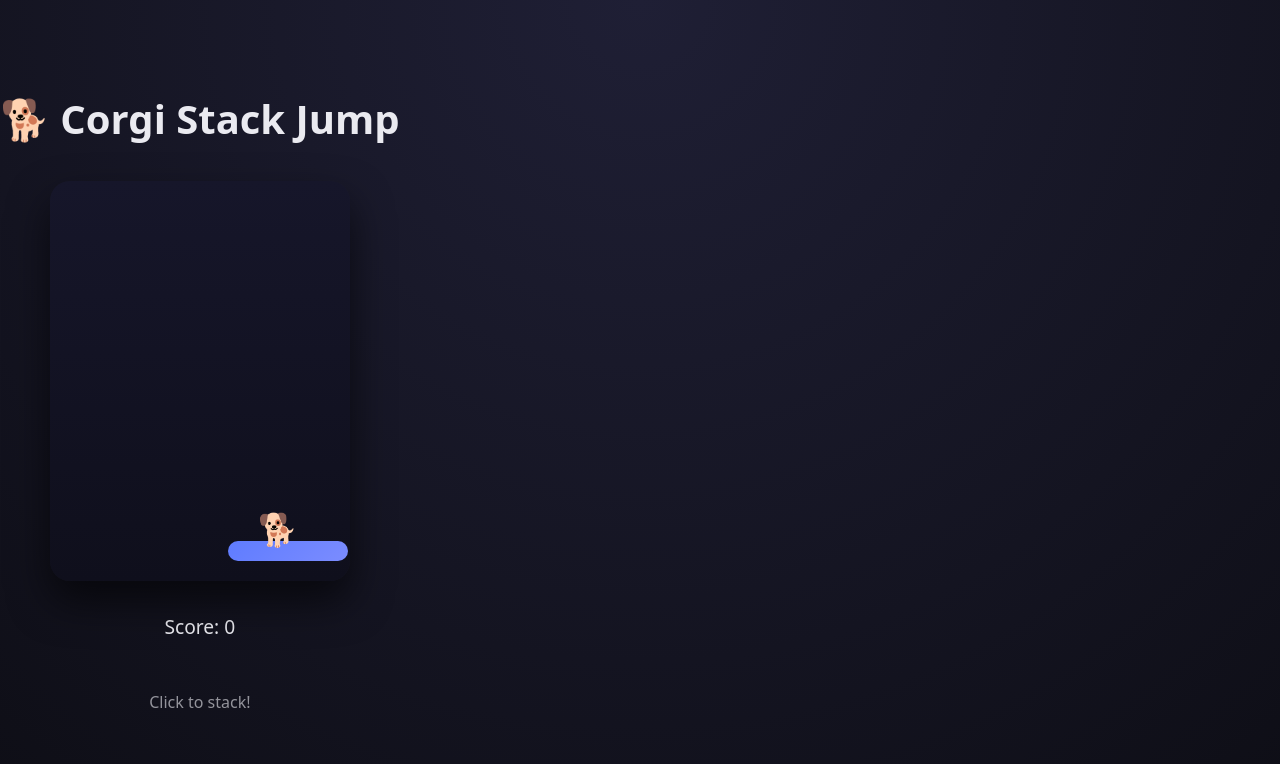
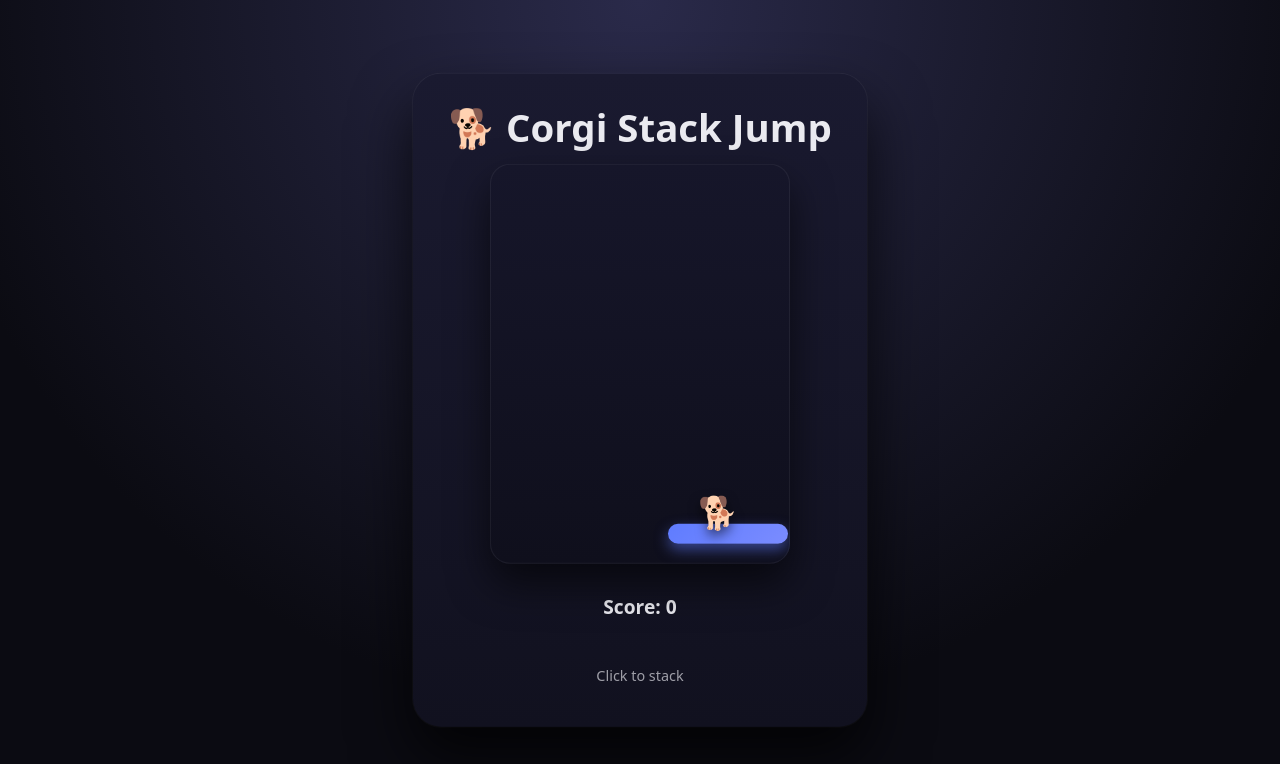
Before and after one commit to brendanbobryk/corgi-stack-jump, a React (Vite) app in the folder corgi-stack-jump/: page / in a window 1280 px wide. Shown: the top 764 px of the page. Built offline with nearby package versions, Linux system fonts and the light colour scheme.

Commit message:
centered game in the browser window

```diff
--- a/corgi-stack-jump/src/App.css
+++ b/corgi-stack-jump/src/App.css
@@ -2,59 +2,81 @@
   box-sizing: border-box;
 }
 
+html,
+body,
+#root {
+  width: 100%;
+  height: 100%;
+  margin: 0;
+}
+
 body {
-  margin: 0;
-  background: radial-gradient(circle at top, #1f1f35, #0e0e16);
+  background: radial-gradient(circle at top, #2a2a4a, #0b0b12 70%);
   color: #eaeaf0;
   font-family: system-ui, sans-serif;
 }
 
-.container {
-  min-height: 100vh;
+/* 🔥 TRUE CENTERING */
+.center-wrapper {
+  position: fixed;
+  top: 50%;
+  left: 50%;
+  transform: translate(-50%, -50%);
+}
+
+/* Card */
+.card {
+  background: linear-gradient(180deg, #1a1a30, #11111f);
+  padding: 2rem 2.2rem 1.6rem;
+  border-radius: 28px;
+  box-shadow:
+    0 30px 60px rgba(0, 0, 0, 0.75),
+    0 0 0 1px rgba(255, 255, 255, 0.05);
   display: flex;
   flex-direction: column;
   align-items: center;
-  justify-content: center;
-  gap: 0.8rem;
+  gap: 0.6rem;
 }
 
+/* Title */
 h1 {
-  font-size: 2.5rem;
+  margin: 0 0 0.4rem;
+  font-size: 2.4rem;
 }
 
+/* Game area */
 .game {
   position: relative;
   width: 300px;
   height: 400px;
   background: linear-gradient(180deg, #16162a, #0f0f1c);
   border-radius: 20px;
-  box-shadow: 0 20px 40px rgba(0, 0, 0, 0.6);
   overflow: hidden;
+  box-shadow:
+    inset 0 0 0 1px rgba(255, 255, 255, 0.06),
+    0 20px 40px rgba(0, 0, 0, 0.6);
 }
 
+/* Platforms */
 .platform {
   position: absolute;
   width: 120px;
   height: 20px;
   background: linear-gradient(135deg, #5f7cff, #7b8cff);
   border-radius: 10px;
+  box-shadow: 0 6px 14px rgba(95, 124, 255, 0.5);
   transition: top 0.15s ease;
 }
 
+/* Corgi */
 .corgi {
   position: absolute;
   font-size: 2rem;
+  filter: drop-shadow(0 6px 6px rgba(0, 0, 0, 0.6));
   transition: top 0.15s ease;
 }
 
-.score {
-  font-size: 1.2rem;
-}
-
-.hint {
-  opacity: 0.6;
-}
-
+/* Overlay */
 .overlay {
   position: absolute;
   inset: 0;
@@ -64,9 +86,21 @@ h1 {
   align-items: center;
   justify-content: center;
   gap: 1rem;
-  font-size: 1.5rem;
+  font-size: 1.6rem;
 }
 
+/* Footer text */
+.score {
+  font-size: 1.2rem;
+  font-weight: 600;
+}
+
+.hint {
+  font-size: 0.9rem;
+  opacity: 0.65;
+}
+
+/* Button */
 button {
   padding: 0.6rem 1.6rem;
   border-radius: 999px;
@@ -75,4 +109,10 @@ button {
   background: linear-gradient(135deg, #5f7cff, #7b8cff);
   color: white;
   font-size: 1rem;
+  box-shadow: 0 12px 24px rgba(95, 124, 255, 0.45);
 }
+
+button:hover {
+  transform: translateY(-1px);
+  box-shadow: 0 16px 30px rgba(95, 124, 255, 0.6);
+}
--- a/corgi-stack-jump/src/App.jsx
+++ b/corgi-stack-jump/src/App.jsx
@@ -6,9 +6,7 @@ const PLATFORM_HEIGHT = 20
 const MOVE_SPEED = 2
 
 function App() {
-  const [platforms, setPlatforms] = useState([
-    { x: 140, y: 360 }
-  ])
+  const [platforms, setPlatforms] = useState([{ x: 140, y: 360 }])
   const [direction, setDirection] = useState(1)
   const [gameOver, setGameOver] = useState(false)
   const [score, setScore] = useState(0)
@@ -26,10 +24,7 @@ function App() {
           newX = top.x
         }
 
-        return [
-          ...prev.slice(0, -1),
-          { ...top, x: newX }
-        ]
+        return [...prev.slice(0, -1), { ...top, x: newX }]
       })
     }, 16)
 
@@ -39,18 +34,15 @@ function App() {
   const jump = () => {
     if (gameOver) return
 
-    const top = platforms[platforms.length - 1]
-    const prev = platforms[platforms.length - 2]
+    const top = platforms.at(-1)
+    const prev = platforms.at(-2)
 
     if (prev && Math.abs(top.x - prev.x) > PLATFORM_WIDTH * 0.6) {
       setGameOver(true)
       return
     }
 
-    setPlatforms(prev => [
-      ...prev,
-      { x: top.x, y: top.y - PLATFORM_HEIGHT }
-    ])
+    setPlatforms(p => [...p, { x: top.x, y: top.y - PLATFORM_HEIGHT }])
     setScore(s => s + 1)
   }
 
@@ -62,7 +54,8 @@ function App() {
   }
 
   return (
-    <div className="container" onClick={jump}>
+    <div className="center-wrapper">
+      <div className="card" onClick={jump}>
         <h1>🐕 Corgi Stack Jump</h1>
 
         <div className="game">
@@ -77,15 +70,12 @@ function App() {
           <div
             className="corgi"
             style={{
-            left: platforms[platforms.length - 1].x + 30,
-            top: platforms[platforms.length - 1].y - 36
+              left: platforms.at(-1).x + 30,
+              top: platforms.at(-1).y - 36
             }}
           >
             🐕
           </div>
-      </div>
-
-      <p className="score">Score: {score}</p>
 
           {gameOver && (
             <div className="overlay">
@@ -93,8 +83,11 @@ function App() {
               <button onClick={reset}>Restart</button>
             </div>
           )}
+        </div>
 
-      <p className="hint">Click to stack!</p>
+        <p className="score">Score: {score}</p>
+        <p className="hint">Click to stack</p>
+      </div>
     </div>
   )
 }
```
Lines whose indentation alone changed are shown as unchanged.
